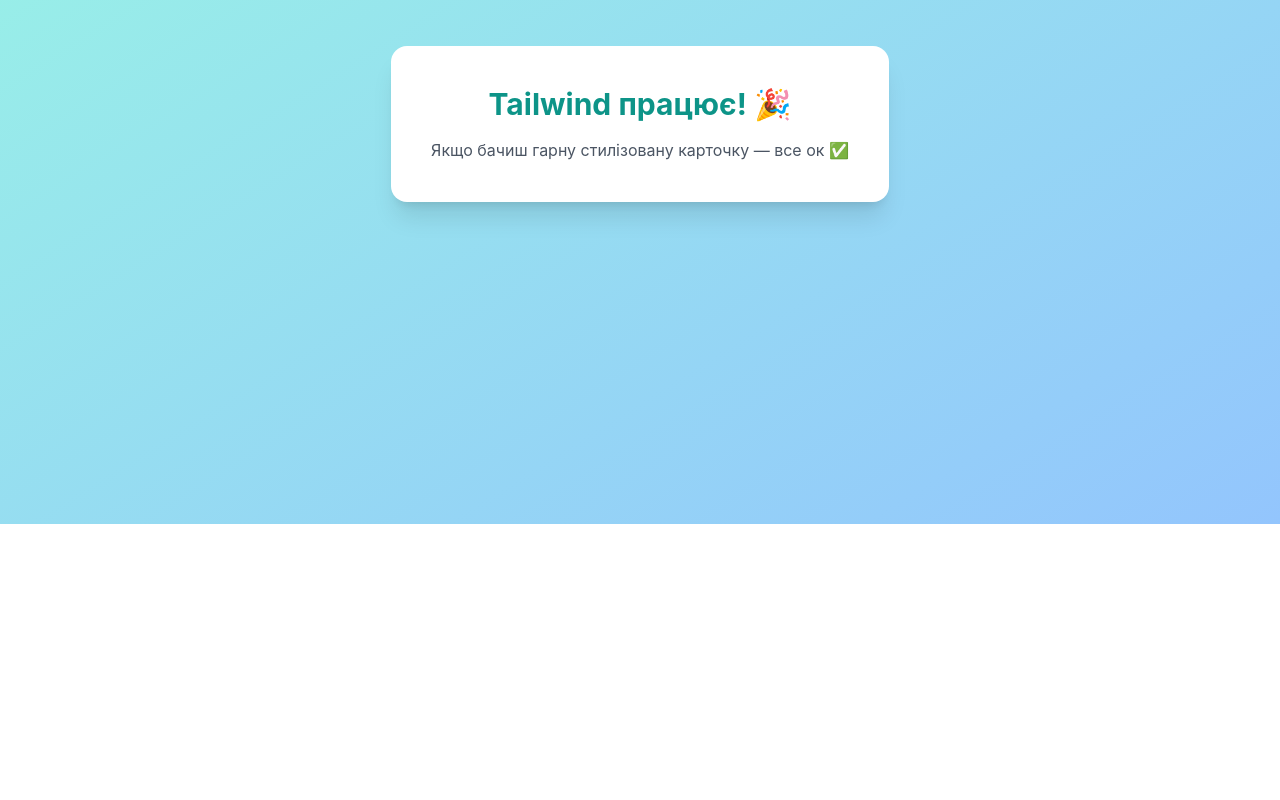
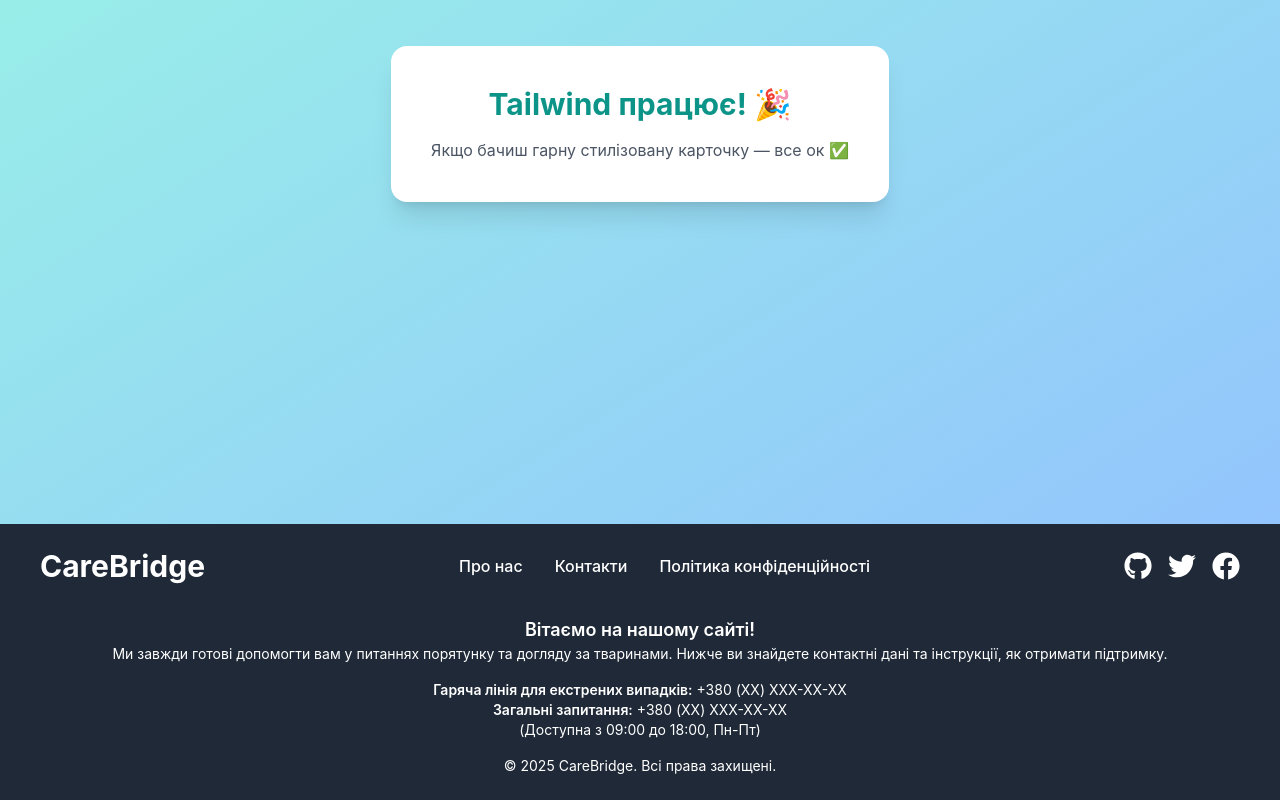
Before and after one commit to Viktoria-Kibit/CareBridge, a React (Create React App) app: page / in a window 1280 px wide. Shown: the part 360-1160 px from the top of the page. Before the commit the page ends 884 px from the top, so only its background shows below. Built offline with nearby package versions, Linux system fonts and the light colour scheme.

Commit message:
feat: add footer #5

```diff
--- a/package.json
+++ b/package.json
@@ -13,6 +13,7 @@
     "postcss": "^8.5.3",
     "react": "^19.1.0",
     "react-dom": "^19.1.0",
+    "react-icons": "^5.5.0",
     "react-router-dom": "^7.5.0",
     "react-scripts": "^5.0.1",
     "web-vitals": "^4.2.4"
--- /dev/null
+++ b/src/components/Footer/Footer.js
@@ -0,0 +1,80 @@
+import { FaGithub, FaTwitter, FaFacebook } from "react-icons/fa";
+import { Link } from "react-router-dom";
+
+export default function Footer() {
+  return (
+    <footer className="bg-gray-800 text-white py-6 px-10">
+      <div className="flex justify-between items-center">
+        {/* Логотип або текст */}
+        <div className="text-3xl font-bold">CareBridge</div>
+
+        {/* Навігація */}
+        <nav className="flex space-x-8 font-medium">
+          {["Про нас", "Контакти", "Політика конфіденційності"].map(
+            (text, i) => {
+              const routes = ["/about", "/contact", "/privacy-policy"];
+              return (
+                <Link
+                  key={i}
+                  to={routes[i]}
+                  className="relative after:content-[''] after:absolute after:left-0 after:-bottom-1 after:w-0 after:h-[2px] after:bg-black after:transition-all after:duration-300 hover:after:w-full"
+                >
+                  {text}
+                </Link>
+              );
+            }
+          )}
+        </nav>
+
+        {/* Соціальні мережі */}
+        <div className="flex space-x-4 items-center">
+          <Link
+            to="https://github.com"
+            className="hover:scale-110 transition-transform duration-200"
+          >
+            <FaGithub className="w-7 h-7 cursor-pointer" />
+          </Link>
+          <Link
+            to="https://twitter.com"
+            className="hover:scale-110 transition-transform duration-200"
+          >
+            <FaTwitter className="w-7 h-7 cursor-pointer" />
+          </Link>
+          <Link
+            to="https://facebook.com"
+            className="hover:scale-110 transition-transform duration-200"
+          >
+            <FaFacebook className="w-7 h-7 cursor-pointer" />
+          </Link>
+        </div>
+      </div>
+
+      {/* Інформація про підтримку */}
+      <div className="mt-8 text-center text-sm">
+        <p className="text-lg font-semibold">Вітаємо на нашому сайті!</p>
+        <p>
+          Ми завжди готові допомогти вам у питаннях порятунку та догляду за
+          тваринами. Нижче ви знайдете контактні дані та інструкції, як отримати
+          підтримку.
+        </p>
+        <p className="mt-4">
+          <span className="font-semibold">
+            Гаряча лінія для екстрених випадків:
+          </span>{" "}
+          +380 (XX) XXX-XX-XX
+        </p>
+        <p>
+          <span className="font-semibold">Загальні запитання:</span> +380 (XX)
+          XXX-XX-XX
+          <br />
+          (Доступна з 09:00 до 18:00, Пн-Пт)
+        </p>
+      </div>
+
+      {/* Авторські права */}
+      <div className="text-center text-sm mt-4">
+        &copy; 2025 CareBridge. Всі права захищені.
+      </div>
+    </footer>
+  );
+}
--- a/src/routes/AppRoutes.jsx
+++ b/src/routes/AppRoutes.jsx
@@ -1,6 +1,7 @@
 import { BrowserRouter, Routes, Route } from "react-router-dom";
 import Home from "../pages/Home/Home";
 import Header from "../components/Header/Header";
+import Footer from "../components/Footer/Footer";
 
 const AppRoutes = () => (
   <BrowserRouter>
@@ -8,6 +9,7 @@
     <Routes>
       <Route path="/" element={<Home />} />
     </Routes>
+    <Footer /> {/* Додаємо Footer тут */}
   </BrowserRouter>
 );
 
```
Also changed, not shown: 1 other file (tests, documents, lock files or other folders).
